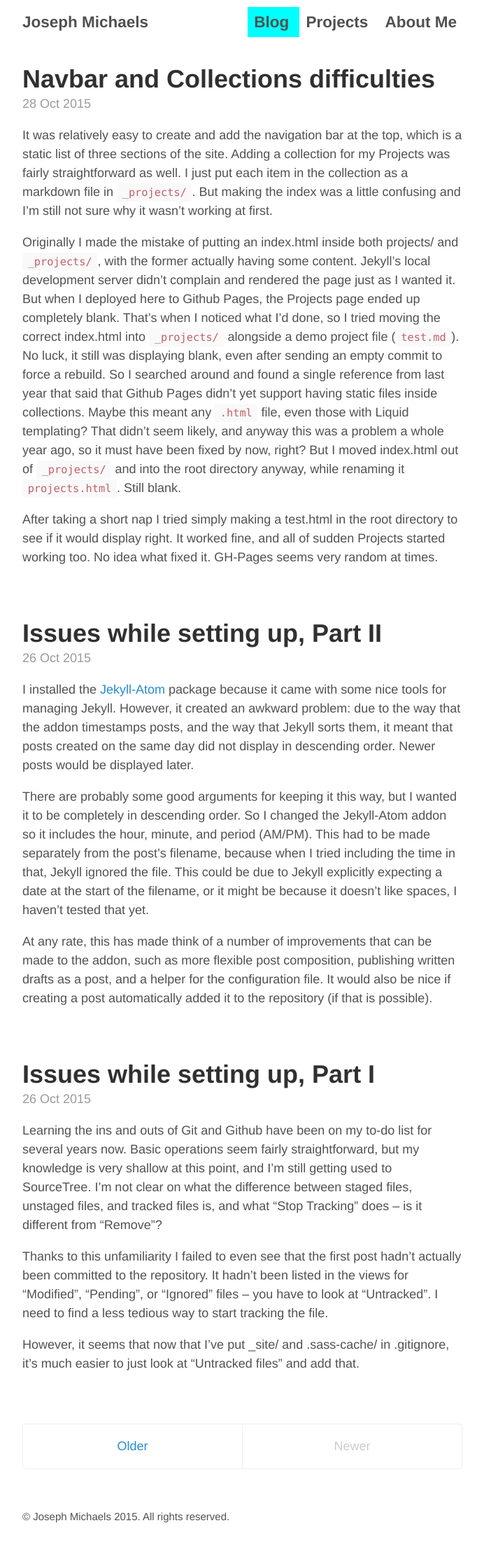
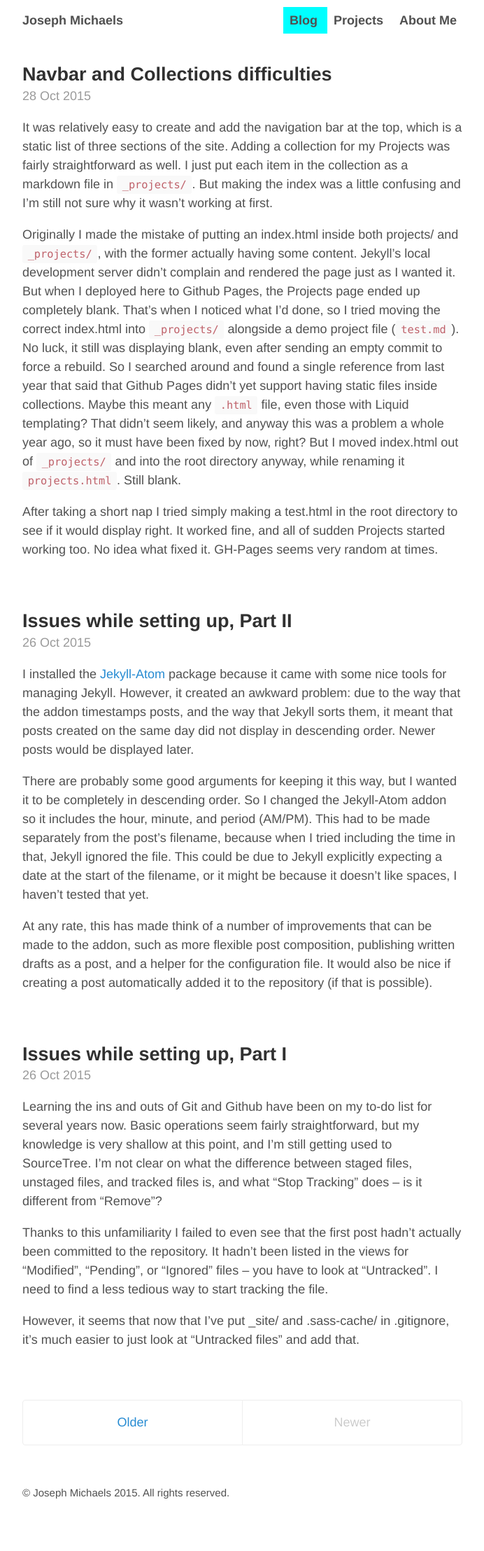
Before and after one commit to Teshel/teshel.github.io, a Jekyll site: the page built from index.html, in a window 1280 px wide. Shown: the whole page at 70% size, without its empty margins (293-985 px from the left). Built offline with Jekyll 4.4.1, drawn with Linux system fonts in a browser that asks for light colours; the list of posts is cut into pages by our own code; after the commit the page ends 2182 px from its top, so only the background shows below that.

Commit message:
Shrunk headers

```diff
--- a/_layouts/default.html
+++ b/_layouts/default.html
@@ -7,11 +7,11 @@
 
     <div class="container content">
       <header class="masthead">
-        <h3 class="masthead-title">
+        <h4 class="masthead-title">
             <a href="{{ site.baseurl }}/" title="Home">{{ site.title }}</a>
                 <!--<small>{{ site.tagline }}</small>-->
-        </h3>
-        <h3 class="masthead-navbar">
+        </h4>
+        <h4 class="masthead-navbar">
             <a href="{{ site.baseurl }}/" {% if page.title == 'Home' %}class="active"{% endif %}>
                 Blog
             </a>
@@ -21,7 +21,7 @@
             <a href="{{ site.baseurl }}/about" {% if page.title == 'About Me' %}class="active"{% endif %}>
                 About<span class="hide-on-mobile"> Me</span>
             </a>
-        </h3>
+        </h4>
       </header>
 
       <main>
--- a/index.html
+++ b/index.html
@@ -6,11 +6,11 @@ title: Home
 <div class="posts">
   {% for post in paginator.posts %}
   <article class="post">
-    <h1 class="post-title">
+    <h2 class="post-title">
       <a href="{{ site.baseurl }}{{ post.url }}">
         {{ post.title }}
       </a>
-    </h1>
+    </h2>
 
     <time datetime="{{ post.date | date_to_xmlschema }}" class="post-date">{{ post.date | date_to_string }}</time>
 
```
